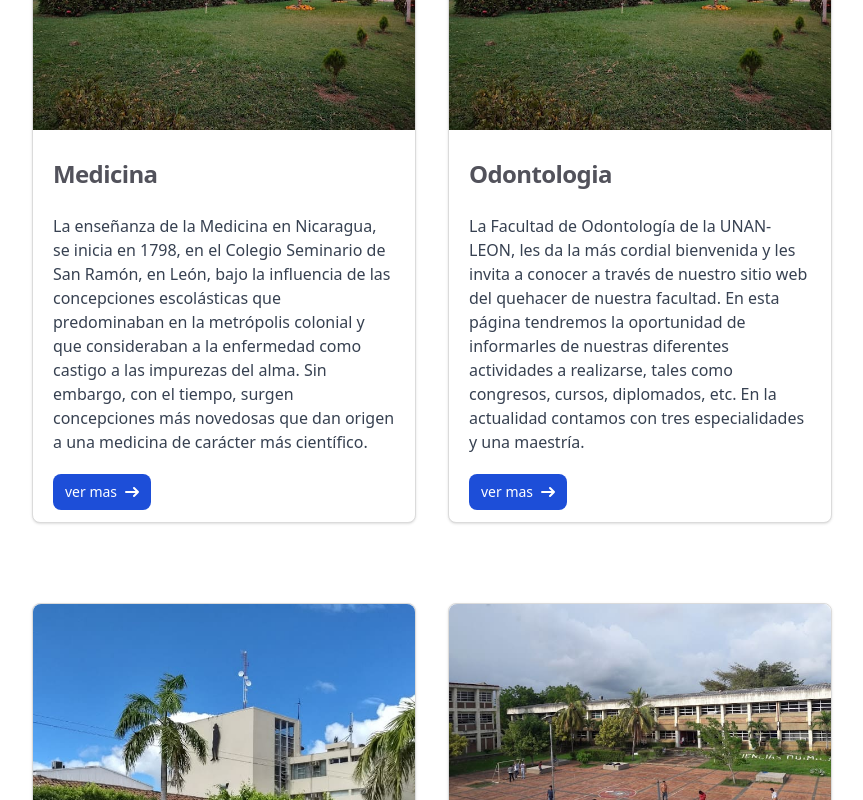
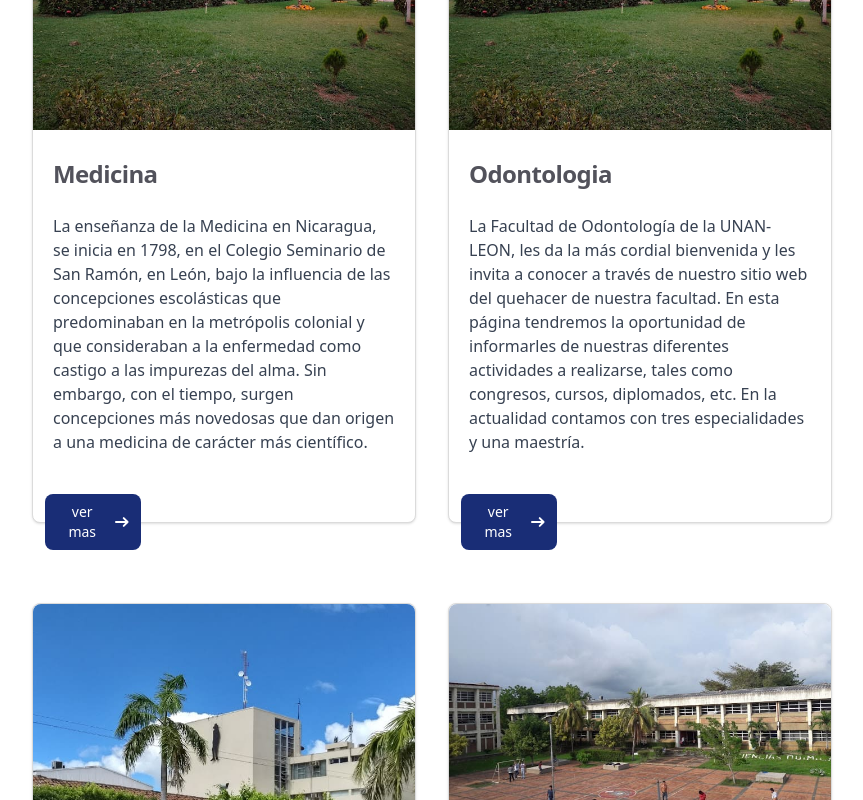
Before and after one commit to Bricret/repositorio-UNAN-Leon, a React (Vite) app: page / in a window 1280 px wide. Shown: the part 1340-2140 px from the top of the page, without its empty margins (32-895 px from the left). Built offline with nearby package versions, Linux system fonts and the light colour scheme.

Commit message:
Mejoria de tarjetas y creacion de archivo barril

```diff
--- a/src/components/facultades/Card.jsx
+++ b/src/components/facultades/Card.jsx
@@ -7,22 +7,20 @@ export const Card = (props) => {
 
   return (
         <>
-            <div className=" max-w-sm sm:h-[680px] bg-white rounded-lg shadow my-6 border-[1px] border-[#dbdbdb]">
-                <a className=''>
-                <img className="rounded-t-lg max-h-screen" src={ image } />
-                </a>
-                <div className="p-5 ">
-                    <a>
+            <div className=" max-w-sm sm:h-[680px] bg-white rounded-lg shadow my-6 border-[1px] border-[#dbdbdb] flex flex-col justify-between">
+                <div className="w-full flex flex-col justify-start">
+                    <img className="rounded-t-lg w-full" src={ image } />
+                    <span className='p-5 w-full '>
                         <h5 className="mb-2 py-2 text-2xl font-bold tracking-tight text-zinc-600 ">{ title }</h5>
-                    </a>
                         <p className="mb-3 font-normal text-gray-700 py-2">{ description }</p>
-                    <a className="inline-flex items-center px-3 py-2 text-sm font-medium text-center text-white bg-blue-700 rounded-lg hover:bg-blue-800 focus:ring-4 focus:outline-none focus:ring-blue-300 " href={ link }>
+                    </span>
+                </div>
+                <a className="inline-flex items-center px-3 py-2 text-sm mb-3 mx-3 w-24 font-medium text-center text-white bg-secondary-color rounded-lg hover:bg-blue-800 focus:ring-4 focus:outline-none focus:ring-blue-300" href={ link }>
                 ver mas
                 <svg className="w-3.5 h-3.5 ml-2" aria-hidden="true" xmlns="http://www.w3.org/2000/svg" fill="none" viewBox="0 0 14 10">
                     <path stroke="currentColor" strokeLinecap="round" strokeLinejoin="round" strokeWidth="2" d="M1 5h12m0 0L9 1m4 4L9 9"/>
                 </svg>
                 </a>
-                </div>
             </div>
         </>
     )
--- a/src/components/facultades/Cards.jsx
+++ b/src/components/facultades/Cards.jsx
@@ -5,7 +5,7 @@ import info from "./datos"
 export const Cards = () => {
   return (
         <>
-            <div className=" sm:px-16  sm:py-14 pt-11 pb-9 sm:text-4xl text-3xl font-extrabold font-poppins text-[#2E2D29CC]">
+            <div className=" px-16  sm:py-14 pt-11 pb-9 sm:text-4xl text-3xl font-extrabold font-poppins text-[#2E2D29CC]">
                 <p>Facultades</p>
             </div>
 
```
Also changed, not shown: src/routes/indexHome.js (added). Lines whose indentation alone changed are shown as unchanged.
